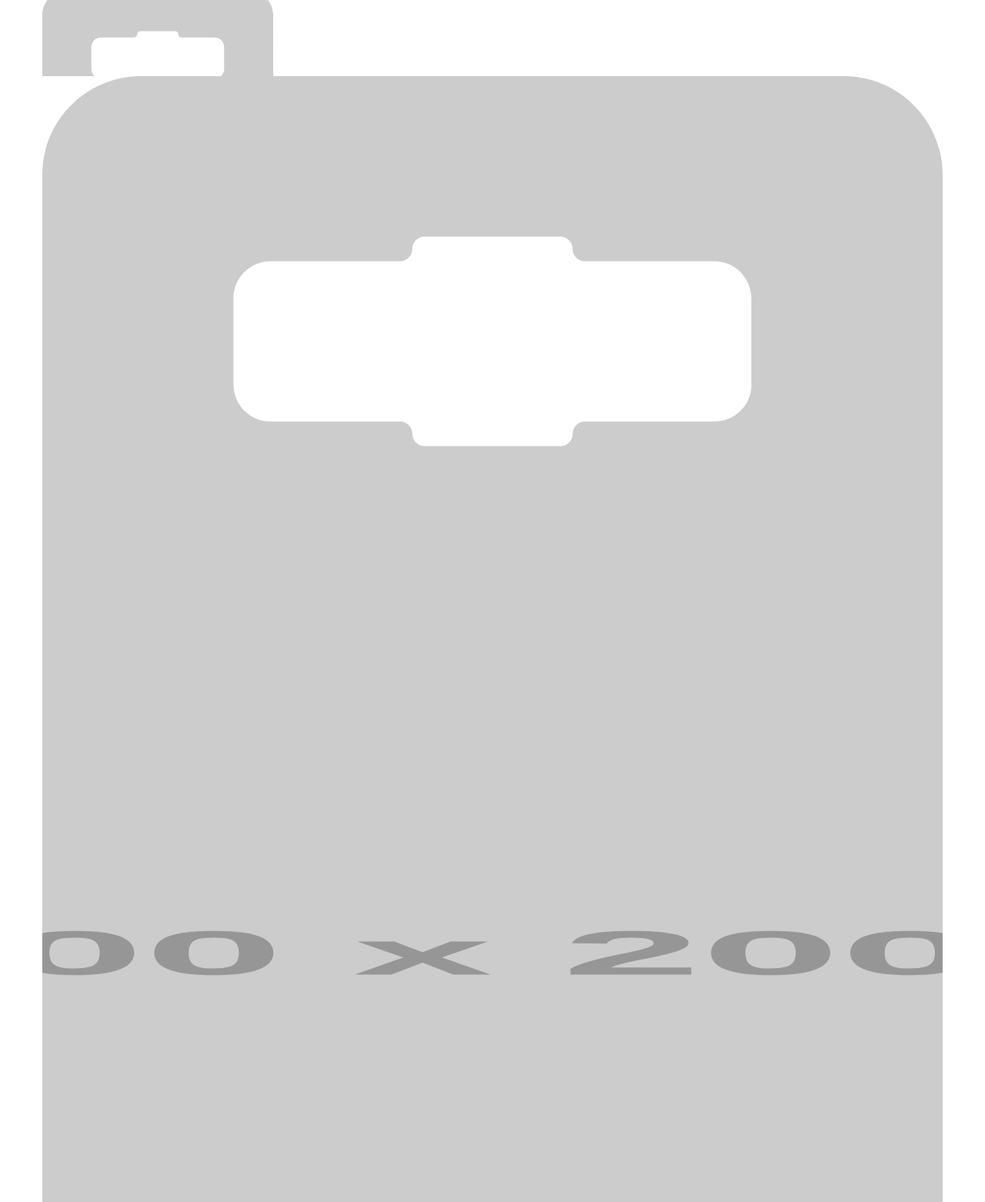
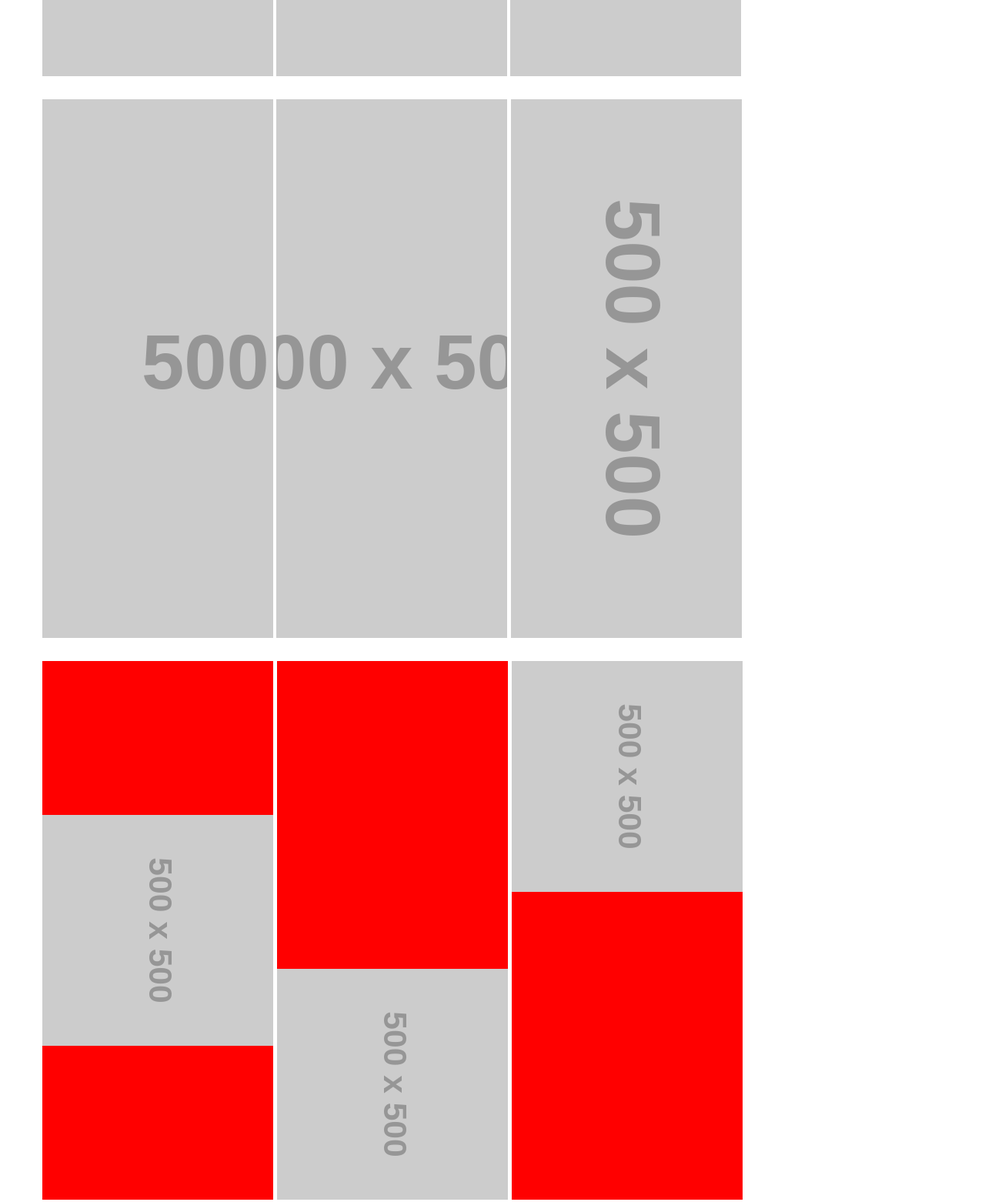
Before and after one commit to ddmalqui/personalizadas, a plain HTML site: page index.html in a window 1280 px wide. Shown: the part 820-2382 px from the top of the page at 77% size. Drawn offline with nearby package versions, Linux system fonts and the light colour scheme; placeholder pictures from the web are drawn by us.

Commit message:
actualizacion

```diff
--- a/custom.css
+++ b/custom.css
@@ -59,3 +59,96 @@
   mask-image: url("A52017.svg");
   mask
 }
+
+
+#ajuste1{
+width: 300px;
+object-fit: contain;
+background-color: red;
+object-position: bottom;
+height: 700px;
+}
+
+#ajuste2{
+width: 300px;
+background-color: red;
+object-position: bottom;
+height: 700px;
+}
+
+#ajuste3 {
+    width: 300px;
+    background-color: red;
+    object-fit: cover;
+    height: 700px;
+    overflow: hidden;
+    object-position: right;
+}
+
+#ajuste4 {
+    width: 300px;
+    background-color: red;
+    object-fit: cover;
+    height: 700px;
+    overflow: hidden;
+    object-position: left;
+}
+
+#ajuste5 {
+    width: 300px;
+    background-color: red;
+    object-fit: cover;
+    height: 700px;
+    overflow: hidden;
+    object-position: center;
+}
+
+#ajuste6 {
+    width: 700px;
+    background-color: red;
+    object-fit: cover;
+    height: 300px;
+    overflow: hidden;
+    object-position: center;
+    transform: rotate(90deg) translateY(-305px);
+    transform-origin: left top;
+    position: absolute;
+}
+
+#ajuste7 {
+    width: 700px;
+    object-fit: contain;
+    background-color: red;
+    object-position: bottom;
+    height: 300px;
+    transform: rotate(90deg) translateY(-300px);
+    transform-origin: left top;
+}
+
+#ajuste7 {
+    width: 700px;
+    object-fit: contain;
+    background-color: red;
+    object-position: bottom;
+    height: 300px;
+    transform: rotate(90deg) translateY(-300px);
+    transform-origin: left top;
+}
+#ajuste8 {
+    width: 700px;
+    object-fit: contain;
+    background-color: red;
+    object-position: right;
+    height: 300px;
+    transform: rotate(90deg) translateY(-605px) translateX(-330px);
+    transform-origin: left top;
+}
+#ajuste9 {
+    width: 700px;
+    object-fit: contain;
+    background-color: red;
+    object-position: left;
+    height: 300px;
+    transform: rotate(90deg) translateY(-910px) translateX(-660px);
+    transform-origin: left top;
+}
--- a/index.html
+++ b/index.html
@@ -26,68 +26,26 @@
         </div>
         <br/>
 
-        <div id="original">
-        </div>
+        <img src="http://fakeimg.pl/500x500/" id='ajuste1' class="gallery_product">
 
-        <div class="gallery_product filter hdpe">
-            <svg version="1.1" id="Layer_1" xmlns="http://www.w3.org/2000/svg" xmlns:xlink="http://www.w3.org/1999/xlink" x="0px" y="0px"
-            viewBox="0 0 206.93 405.35" style="enable-background:new 0 0 206.93 405.35;" xml:space="preserve">
-            <defs>
-                <pattern id="A52017" height="100%" width="100%" patternContentUnits="objectBoundingBox" viewBox="0 0 1 1" preserveAspectRatio="xMidYMid slice">
-                    <image height="1" width="1"  preserveAspectRatio="xMidYMid slice" xlink:href="http://fakeimg.pl/500x2000/" />
-                </pattern>
-            </defs>
-            <path fill="url(#A52017)" d="M184.25,0H22.68C10.15,0,0,10.15,0,22.68v360c0,12.52,10.15,22.68,22.68,22.68h31.18v-7.34c0-1.56,1.28-2.83,2.83-2.83h73.7
-            c1.56,0,2.83,1.28,2.83,2.83v7.34h51.02c12.52,0,22.68-10.15,22.68-22.68v-360C206.93,10.15,196.78,0,184.25,0z M162.99,70.87
-            c0,4.7-3.81,8.5-8.5,8.5h-29.76c-1.57,0-2.83,1.27-2.83,2.83c0,1.57-1.27,2.83-2.83,2.83H87.87c-1.57,0-2.83-1.27-2.83-2.83
-            c0-1.57-1.27-2.83-2.83-2.83H52.44c-4.7,0-8.5-3.81-8.5-8.5V51.02c0-4.7,3.81-8.5,8.5-8.5H82.2c1.57,0,2.83-1.27,2.83-2.83
-            c0-1.57,1.27-2.83,2.83-2.83h31.18c1.57,0,2.83,1.27,2.83,2.83c0,1.57,1.27,2.83,2.83,2.83h29.76c4.7,0,8.5,3.81,8.5,8.5V70.87z"/>
-            </svg>
-        </div>
+        <img src="http://fakeimg.pl/500x500/" id='ajuste2' class="gallery_product">
 
-            <div class="gallery_product col-lg-4 col-md-4 col-sm-4 col-xs-6 filter sprinkle">
-                <img src="http://fakeimg.pl/365x365/" class="img-responsive">
-            </div>
+        <img src="http://fakeimg.pl/500x500/" id='ajuste3' class="gallery_product">
 
-            <div class="gallery_product col-lg-4 col-md-4 col-sm-4 col-xs-6 filter hdpe">
-                <img src="http://fakeimg.pl/365x365/" class="img-responsive">
-            </div>
+        <img src="http://fakeimg.pl/500x500/" id='ajuste4' class="gallery_product">
 
-            <div class="gallery_product col-lg-4 col-md-4 col-sm-4 col-xs-6 filter irrigation">
-                <img src="http://fakeimg.pl/365x365/" class="img-responsive">
-            </div>
+        <img src="http://fakeimg.pl/500x500/" id='ajuste5' class="gallery_product">
 
-            <div class="gallery_product col-lg-4 col-md-4 col-sm-4 col-xs-6 filter spray">
-                <img src="http://fakeimg.pl/365x365/" class="img-responsive">
-            </div>
+        <img src="http://fakeimg.pl/500x500/" id='ajuste6' class="gallery_product">
 
-            <div class="gallery_product col-lg-4 col-md-4 col-sm-4 col-xs-6 filter irrigation">
-                <img src="http://fakeimg.pl/365x365/" class="img-responsive">
-            </div>
+        <img src="http://fakeimg.pl/500x500/" id='ajuste7' class="gallery_product">
 
-            <div class="gallery_product col-lg-4 col-md-4 col-sm-4 col-xs-6 filter spray">
-                <img src="http://fakeimg.pl/365x365/" class="img-responsive">
-            </div>
+        <img src="http://fakeimg.pl/500x500/" id='ajuste8' class="gallery_product">
 
-            <div class="gallery_product col-lg-4 col-md-4 col-sm-4 col-xs-6 filter irrigation">
-                <img src="http://fakeimg.pl/365x365/" class="img-responsive">
-            </div>
+        <img src="http://fakeimg.pl/500x500/" id='ajuste9' class="gallery_product">
 
-            <div class="gallery_product col-lg-4 col-md-4 col-sm-4 col-xs-6 filter irrigation">
-                <img src="http://fakeimg.pl/365x365/" class="img-responsive">
-            </div>
 
-            <div class="gallery_product col-lg-4 col-md-4 col-sm-4 col-xs-6 filter hdpe">
-                <img src="http://fakeimg.pl/365x365/" class="img-responsive">
-            </div>
 
-            <div class="gallery_product col-lg-4 col-md-4 col-sm-4 col-xs-6 filter spray">
-                <img src="http://fakeimg.pl/365x365/" class="img-responsive">
-            </div>
-
-            <div class="gallery_product col-lg-4 col-md-4 col-sm-4 col-xs-6 filter sprinkle">
-                <img src="http://fakeimg.pl/365x365/" class="img-responsive">
-            </div>
         </div>
     </div>
 </section>
```
